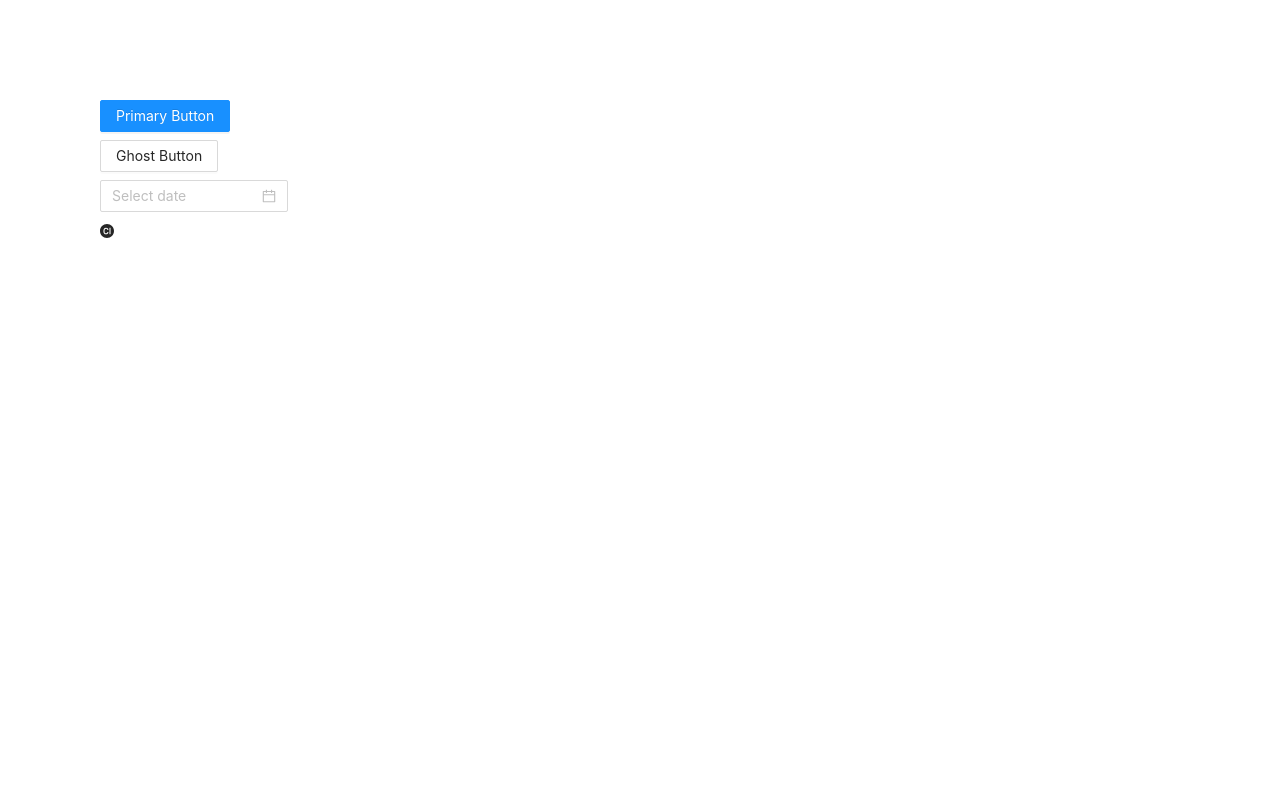
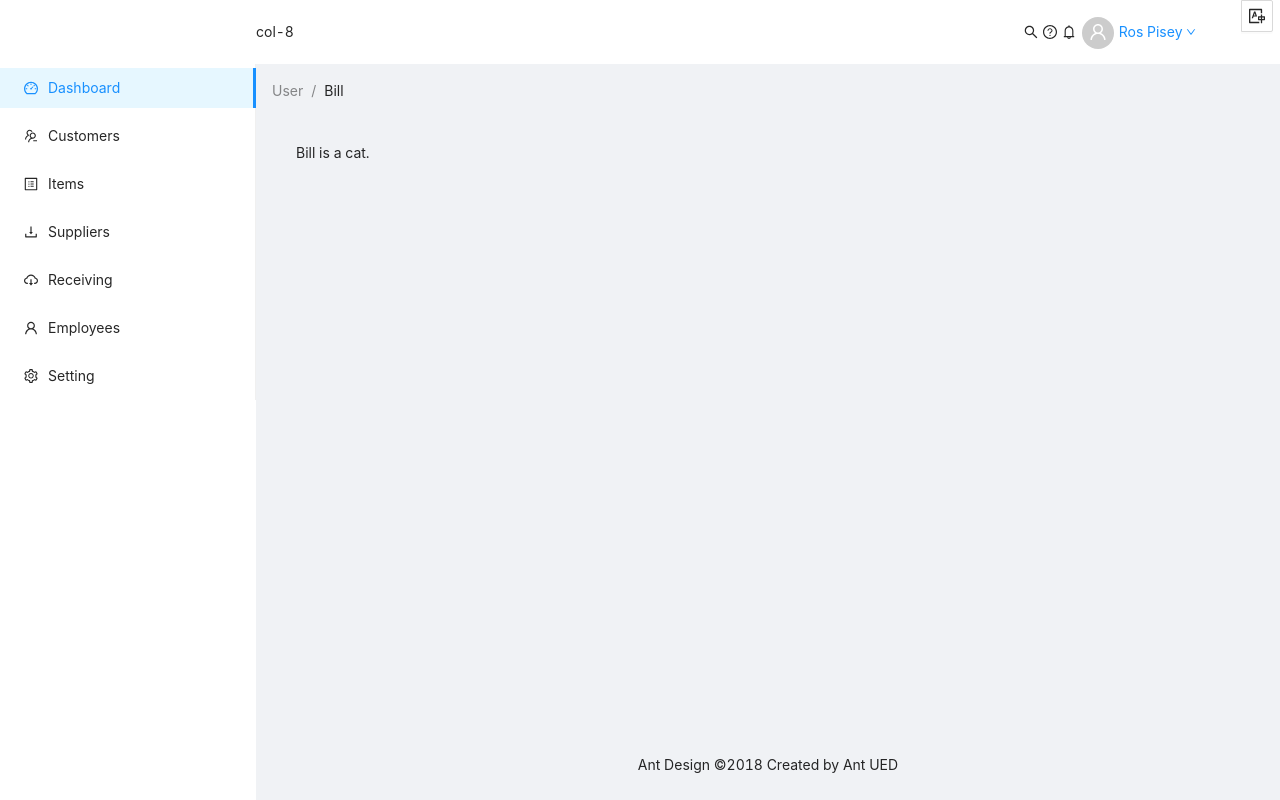
Before and after one commit to rospisey/satra-system, a Next.js app: page / in a window 1280 px wide. Built offline with nearby package versions, Linux system fonts and the light colour scheme.

Commit message:
add menu

```diff
--- /dev/null
+++ b/components/layout.js
@@ -0,0 +1,83 @@
+import { BellOutlined, DownOutlined, QuestionCircleOutlined, SearchOutlined, TranslationOutlined, UserOutlined } from '@ant-design/icons';
+import { Layout, Menu, Breadcrumb, Row, Col, Dropdown, Avatar, } from 'antd';
+import MenuView from './menu';
+
+const { Header, Content, Footer, Sider } = Layout;
+
+export default function LayoutView() {
+  const menu = (
+    <Menu>
+      <Menu.Item>
+        <a target="_blank" rel="noopener noreferrer" href="https://www.antgroup.com">
+          1st menu item
+        </a>
+      </Menu.Item>
+      <Menu.Item icon={<DownOutlined />} disabled>
+        <a target="_blank" rel="noopener noreferrer" href="https://www.aliyun.com">
+          2nd menu item (disabled)
+        </a>
+      </Menu.Item>
+      <Menu.Item disabled>
+        <a target="_blank" rel="noopener noreferrer" href="https://www.luohanacademy.com">
+          3rd menu item (disabled)
+        </a>
+      </Menu.Item>
+      <Menu.Item danger>a danger item</Menu.Item>
+    </Menu>
+  );
+
+  return (
+    <Layout style={{ minHeight: '100vh' }}>
+      <Sider width={256} style={{ backgroundColor: 'white' }}>
+        <div style={{ height: '32px', margin: '16px', backgroundColor: 'white' }} />
+        <MenuView />
+      </Sider>
+      <Layout>
+        <Header style={{ padding: 0, backgroundColor: 'white' }} >
+          <Row justify='space-between'>
+            <Col span={8}>col-8</Col>
+            <Col span={6}>
+              <Row justify="center" >
+                <Col flex={3}>
+                  <SearchOutlined />
+                </Col>
+                <Col flex={3}>
+                  <QuestionCircleOutlined />
+                </Col>
+                <Col flex={3}>
+                  <BellOutlined />
+                </Col>
+                <Col flex={3}>
+                  <Avatar icon={<UserOutlined />} />
+                </Col>
+                <Col flex={8}>
+
+                  <Dropdown overlay={menu}>
+                    <a className="ant-dropdown-link" onClick={e => e.preventDefault()}>
+                      Ros Pisey <DownOutlined />
+                    </a>
+                  </Dropdown>
+                </Col>
+                <Col flex={4}>
+                  <Dropdown.Button overlay={menu} placement="bottomRight" icon={<TranslationOutlined />}>
+                  </Dropdown.Button>
+
+                </Col>
+              </Row>
+            </Col>
+          </Row>
+        </Header>
+        <Content style={{ margin: '0 16px' }}>
+          <Breadcrumb style={{ margin: '16px 0' }}>
+            <Breadcrumb.Item>User</Breadcrumb.Item>
+            <Breadcrumb.Item>Bill</Breadcrumb.Item>
+          </Breadcrumb>
+          <div style={{ padding: 24, minHeight: 360 }}>
+            Bill is a cat.
+          </div>
+        </Content>
+        <Footer style={{ textAlign: 'center' }}>Ant Design ©2018 Created by Ant UED</Footer>
+      </Layout>
+    </Layout>
+  )
+}
--- /dev/null
+++ b/components/menu.js
@@ -0,0 +1,28 @@
+import {Menu} from "antd"
+import {DashboardOutlined,UsergroupDeleteOutlined,ProfileOutlined,DownloadOutlined,CloudDownloadOutlined,UserOutlined,SettingOutlined} from "@ant-design/icons"
+
+const {SubMenu} = Menu
+
+export default function MenuView(){
+    // handleClick = (e) => {
+    //     console.log('click ', e);
+    //   };
+    return (
+        <Menu
+        onClick={(e)=>{
+            console.log('click',e)
+        }}
+        style={{ width: 256 }}
+        defaultSelectedKeys={['1']}
+        // defaultOpenKeys={['sub1']}
+        mode="inline">
+            <Menu.Item key="1" icon={<DashboardOutlined />} >Dashboard</Menu.Item>
+            <Menu.Item key="2" icon={<UsergroupDeleteOutlined />}>Customers</Menu.Item>
+            <Menu.Item key="3" icon={<ProfileOutlined />}>Items</Menu.Item>
+            <Menu.Item key="4" icon={<DownloadOutlined />}>Suppliers</Menu.Item>
+            <Menu.Item key="5" icon={<CloudDownloadOutlined />}>Receiving</Menu.Item>
+            <Menu.Item key="6" icon={<UserOutlined />}>Employees</Menu.Item>
+            <Menu.Item key="7" icon={<SettingOutlined />}>Setting</Menu.Item>
+        </Menu>
+    )
+}
--- a/pages/_app.js
+++ b/pages/_app.js
@@ -1,8 +1,13 @@
 import '../styles/globals.css'
 import 'antd/dist/antd.css';
+import LayoutView from '../components/layout';
 
 function MyApp({ Component, pageProps }) {
-  return <Component {...pageProps} />
+  return (
+    <LayoutView>
+      <Component {...pageProps} />
+    </LayoutView>
+  )
 }
 
 export default MyApp
--- a/pages/index.js
+++ b/pages/index.js
@@ -1,16 +1,18 @@
-import { Button, Space, DatePicker, Card } from 'antd';
-import { CiCircleFilled } from '@ant-design/icons';
+// import { Button, Space, DatePicker, Card } from 'antd';
+// import { CiCircleFilled } from '@ant-design/icons';
+import MenuView from '../components/menu';
 
 export default function Home() {
-  const onChange = () => {};
+  // const onChange = () => {};
   return (
-    <div style={{ padding: 100 }}>
-      <Space direction="vertical">
-        <Button type="primary">Primary Button</Button>
-        <Button type="ghost">Ghost Button</Button>
-        <DatePicker onChange={onChange} />
-        <CiCircleFilled />
-      </Space>
-    </div>
+    // <div style={{ padding: 100 }}>
+    //   <Space direction="vertical">
+    //     <Button type="primary">Primary Button</Button>
+    //     <Button type="ghost">Ghost Button</Button>
+    //     <DatePicker onChange={onChange} />
+    //     <CiCircleFilled />
+    //   </Space>
+    // </div>
+    <MenuView/>
   );
 }
```
